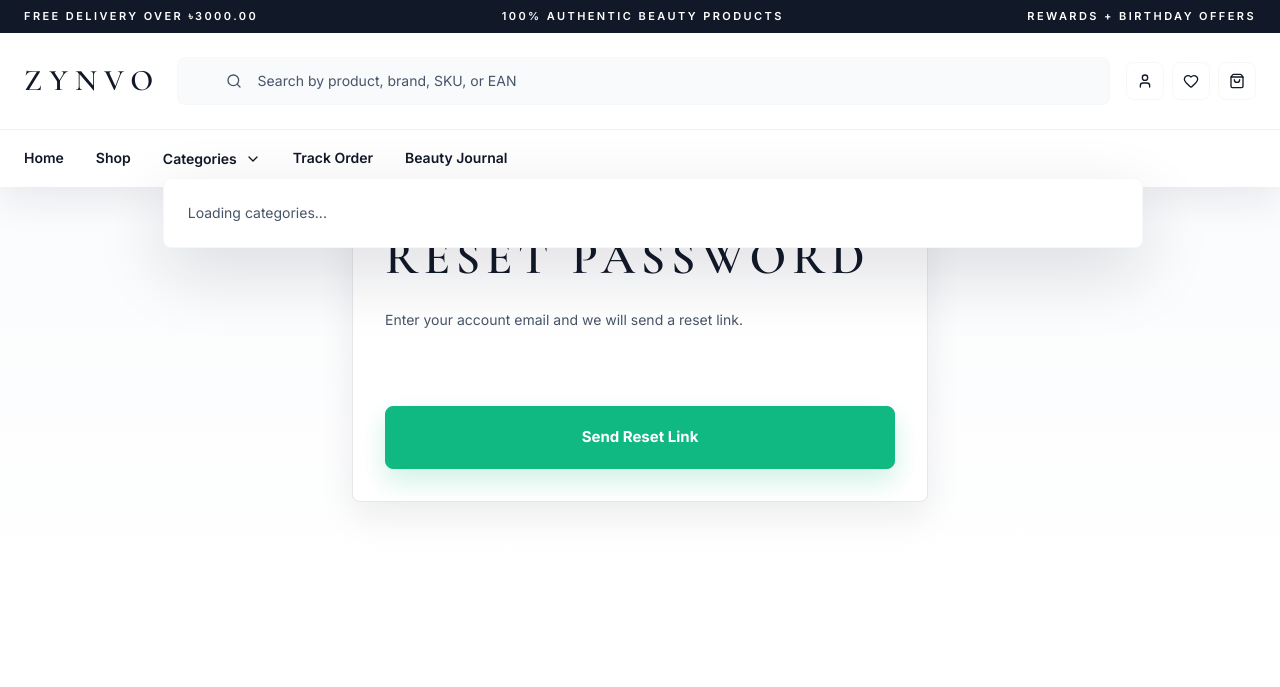
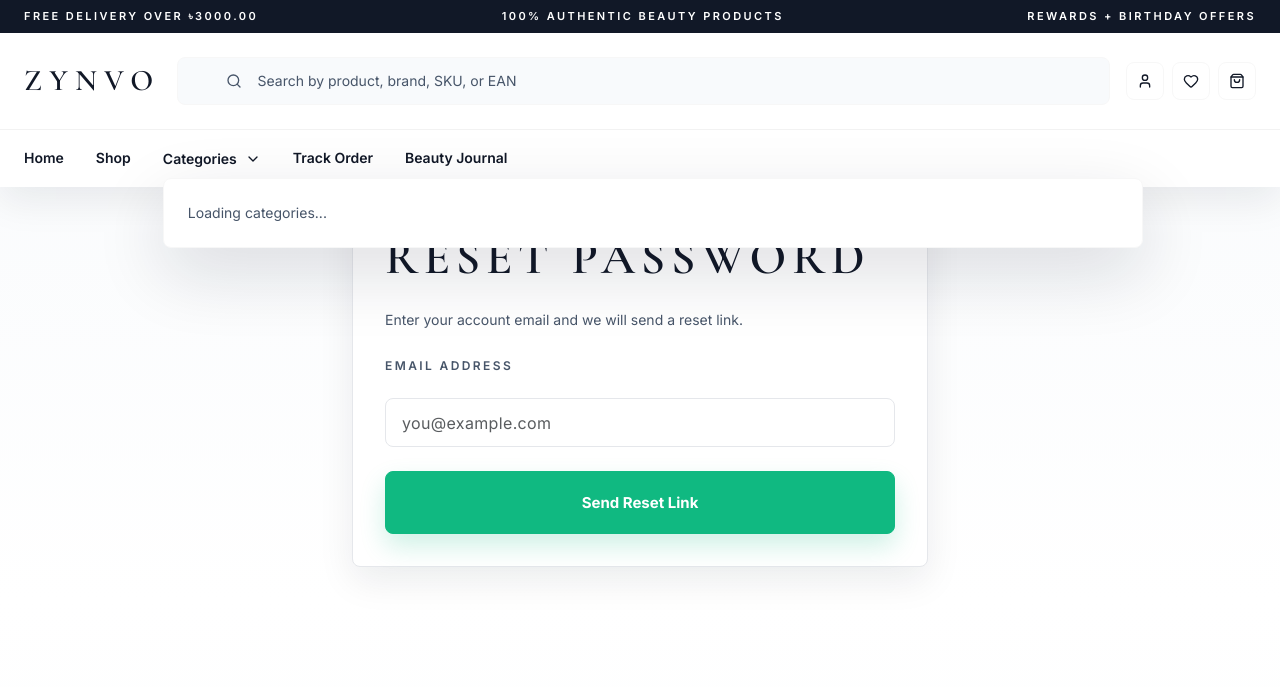
Before and after one commit to nur949/ecommerce, a Django app: page /account/password-reset/ in a window 1280 px wide. Shown: the top 687 px of the page. Run offline with Django 5.2, Linux system fonts and the light colour scheme; data comes from the database, SQL or seed files in the repository; some libraries are stand-ins or nearby versions.

Commit message:
updated project files

```diff
--- a/templates/accounts/password_reset.html
+++ b/templates/accounts/password_reset.html
@@ -10,7 +10,17 @@
       <p class="mt-4 text-sm leading-7 text-stone">Enter your account email and we will send a reset link.</p>
       <form method="post" class="mt-6 grid gap-4">
         {% csrf_token %}
-        {{ form.email }}
+        <label class="text-xs font-semibold uppercase tracking-[0.2em] text-stone" for="{{ form.email.id_for_label }}">Email Address</label>
+        <input
+          id="{{ form.email.id_for_label }}"
+          type="email"
+          name="{{ form.email.html_name }}"
+          value="{{ form.email.value|default:'' }}"
+          required
+          autocomplete="email"
+          placeholder="you@example.com"
+          class="form-control"
+        >
         {% if form.email.errors %}<div class="text-sm text-rosewood">{{ form.email.errors|join:', ' }}</div>{% endif %}
         <button class="btn btn-primary w-full">Send Reset Link</button>
       </form>
```
